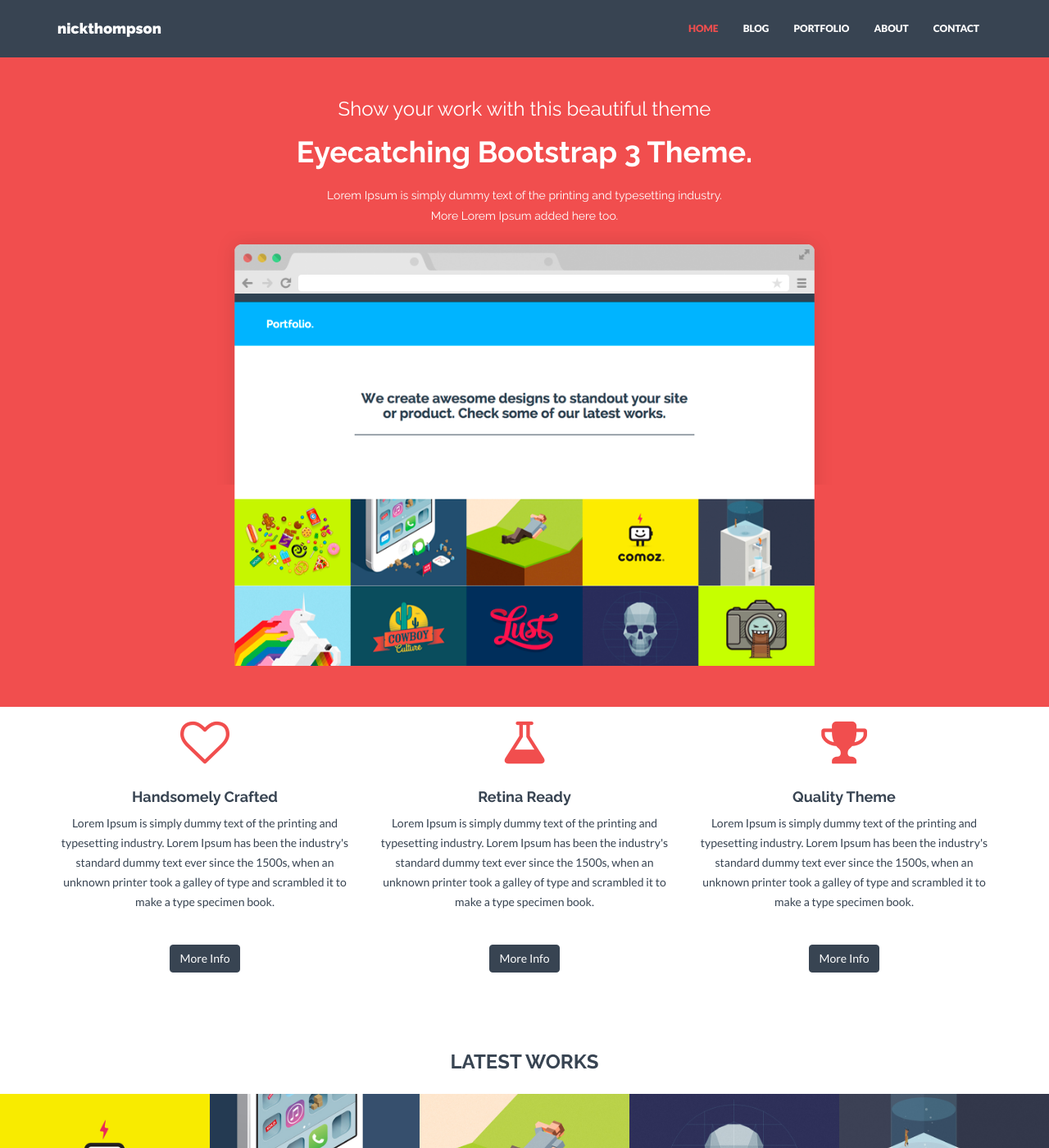
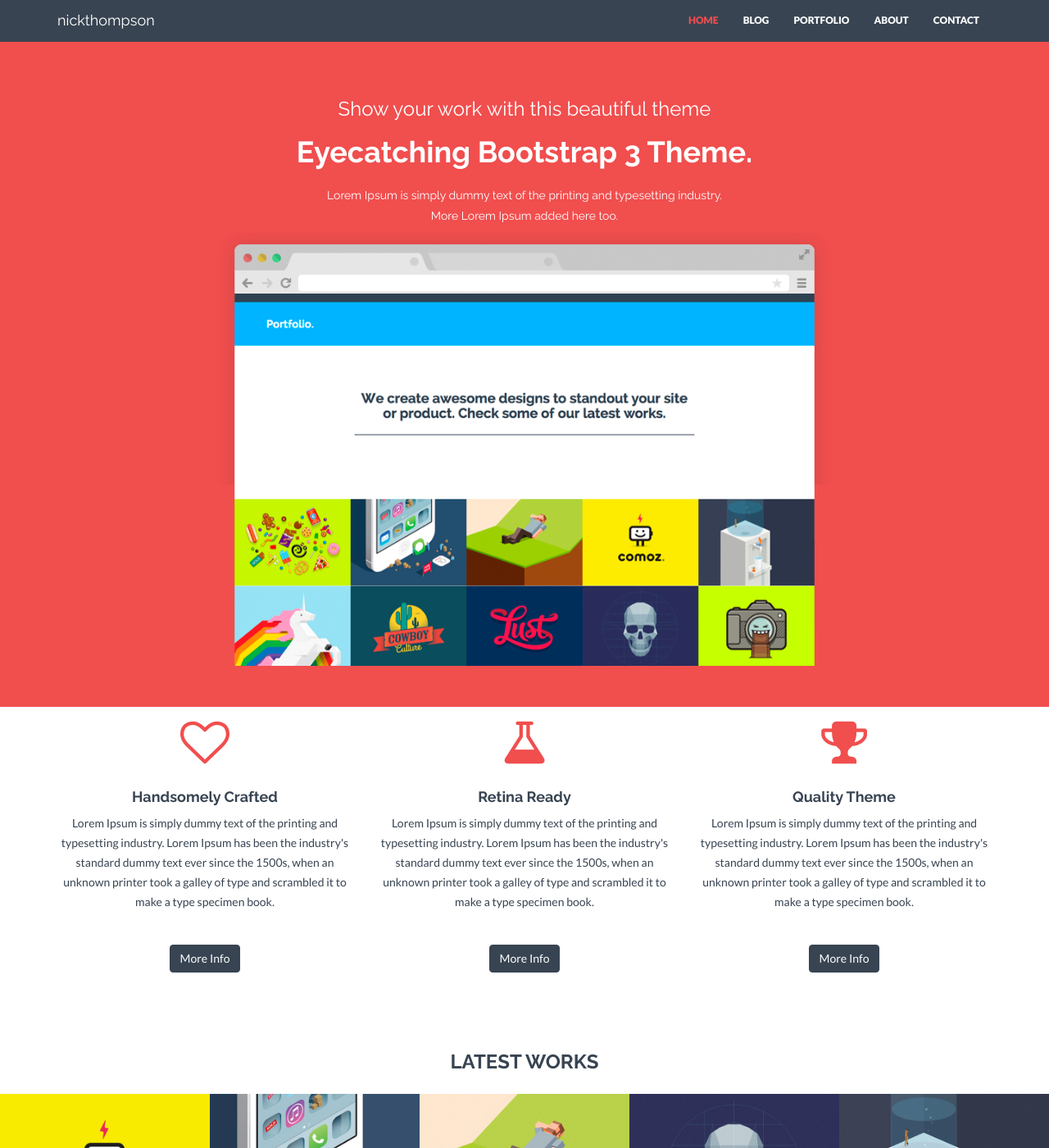
Before and after one commit to inickt/inickt.github.io, a Jekyll site: the page built from index.html, in a window 1280 px wide and 1400 px high. Shown: the whole window at 82% size. Built offline with Jekyll 4.4.1, drawn with Linux system fonts in a browser that asks for light colours; nearby versions of some CDN libraries.

Commit message:
updating

```diff
--- a/_includes/css/style.css
+++ b/_includes/css/style.css
@@ -97,14 +97,14 @@ a:focus {
 	BOOTSTRAP MODIFICATIONS & TWEAKS
 ################################################################# */
 .navbar {
-	min-height: 70px;
-	padding-top: 10px;
+	min-height: 50px;
+	padding-top: 0px;
 	margin-bottom: 0px;
 }
 
 .navbar-brand {
 	font-family: 'Raleway', sans-serif;
-	font-weight: 900;
+	font-weight: 400;
 }
 
 .navbar-header .navbar-brand {
```
